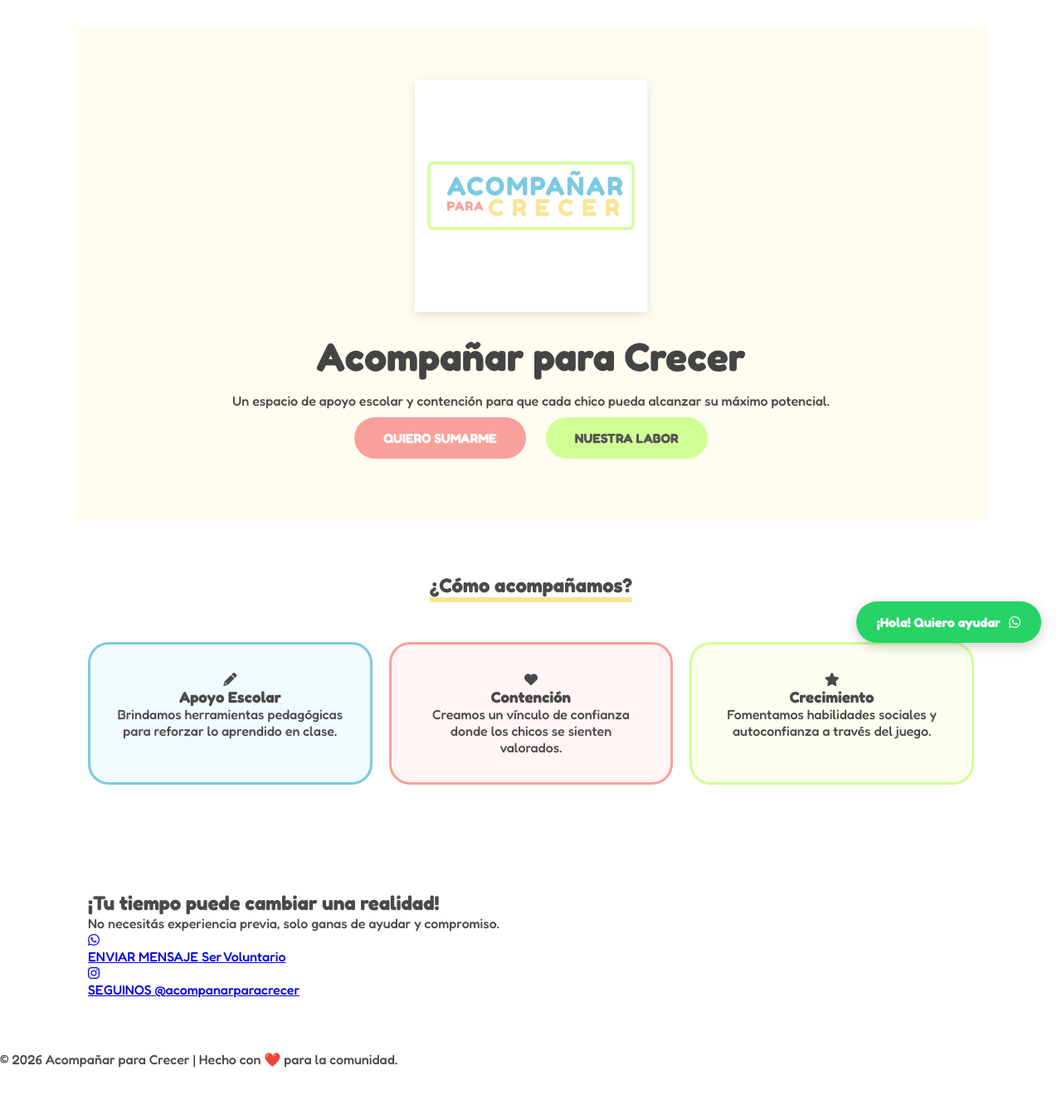
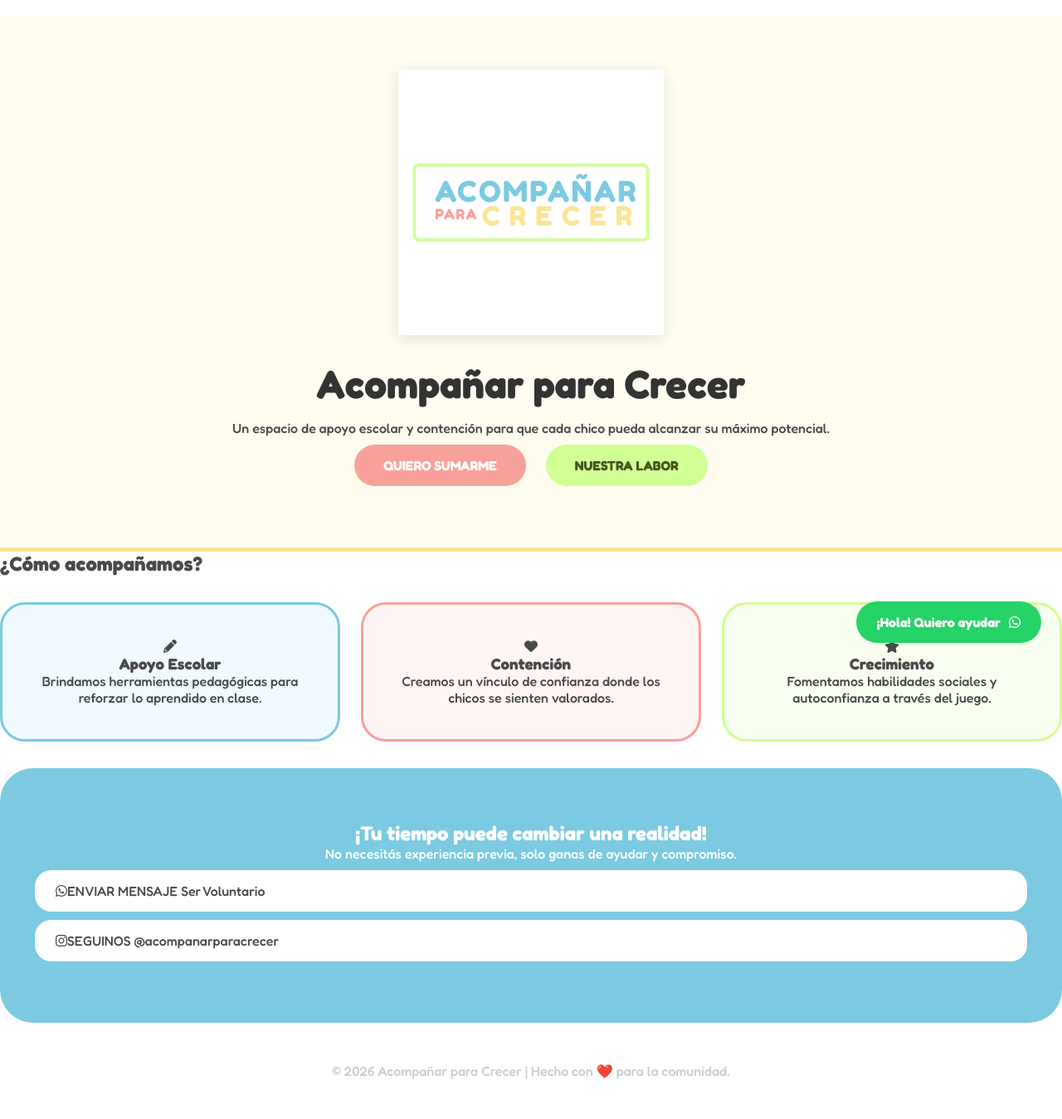
Before and after one commit to davidamaciel10/Acompa-ar-para-crecer, a plain HTML site: page index.html in a window 1280 px wide. Shown: the whole page at 83% size. Before the commit the page ends 1287 px from the top, so only its background shows below. Drawn offline with Linux system fonts and the light colour scheme.

Commit message:
Update styles.css

```diff
--- a/styles.css
+++ b/styles.css
@@ -2,7 +2,7 @@
     --color-celeste: #7bcae1;
     --color-rosa:    #f8a19a;
     --color-amarillo: #fae495;
-    --color-amarillo-suave: #fffdf0; /* Fondo más tranquilo */
+    --color-amarillo-suave: #fffdf0; /* Fondo pastel para que no sature */
     --color-verde:   #d1ff96;
     --color-texto:    #4a4a4a;
     --font-main: 'Fredoka', sans-serif;
@@ -13,42 +13,31 @@
 body {
     font-family: var(--font-main);
     color: var(--color-texto);
-    background-color: #fff;
+    background-color: #ffffff;
     scroll-behavior: smooth;
 }
 
-/* === HEADER SIMPLE === */
-header {
-    padding: 1rem;
-    text-align: center;
-    background: white;
-}
-
-header nav a {
-    text-decoration: none;
-    color: var(--color-celeste);
-    font-weight: 500;
-    margin: 0 15px;
-}
+header { height: 20px; } /* Solo un margen */
 
 /* === HERO: EL LOGO MÁS GRANDE === */
 .hero {
     background-color: var(--color-amarillo-suave);
     padding: 4rem 1rem;
     text-align: center;
+    border-bottom: 5px solid var(--color-amarillo);
 }
 
 .hero-logo img {
-    width: 280px; /* Mucho más grande que antes */
+    width: 320px; /* Tamaño mucho más visible */
     height: auto;
-    margin-bottom: 20px;
-    filter: drop-shadow(0 4px 6px rgba(0,0,0,0.1));
+    margin-bottom: 25px;
+    filter: drop-shadow(0 4px 10px rgba(0,0,0,0.1));
 }
 
 .hero h1 {
     font-size: 3rem;
-    color: #444;
     margin-bottom: 15px;
+    color: #333;
 }
 
 /* === BOTONES CON MEJOR CONTRASTE === */
@@ -59,57 +48,67 @@ header nav a {
     font-weight: 700;
     display: inline-block;
     margin: 10px;
-    transition: 0.3s;
+    transition: 0.3s ease;
 }
 
-.btn-rosa {
-    background: var(--color-rosa);
-    color: white;
-}
-
-.btn-verde {
-    background: var(--color-verde);
-    color: #555; /* Texto oscuro para que se lea bien sobre el verde claro */
-}
+.btn-rosa { background: var(--color-rosa); color: white; }
+.btn-verde { background: var(--color-verde); color: #445522; } /* Texto oscuro para legibilidad */
 
 .btn:hover { transform: translateY(-3px); box-shadow: 0 5px 15px rgba(0,0,0,0.1); }
 
-/* === CARDS Y SECCIONES === */
-section { padding: 4rem 1rem; max-width: 1100px; margin: 0 auto; }
-
-.section-title { text-align: center; margin-bottom: 3rem; }
-.section-title h2 { display: inline-block; border-bottom: 6px solid var(--color-amarillo); }
-
+/* === CARDS === */
 .grid-actividades {
     display: grid;
     grid-template-columns: repeat(auto-fit, minmax(280px, 1fr));
-    gap: 20px;
+    gap: 25px;
+    padding: 2rem 0;
 }
 
 .card {
-    padding: 2rem;
-    border-radius: 25px;
+    padding: 2.5rem;
+    border-radius: 30px;
     text-align: center;
     border: 3px solid transparent;
 }
 
 .card:nth-child(1) { background: #f0faff; border-color: var(--color-celeste); }
 .card:nth-child(2) { background: #fff5f4; border-color: var(--color-rosa); }
-.card:nth-child(3) { background: #fafff0; border-color: var(--color-verde); }
+.card:nth-child(3) { background: #f9fff0; border-color: var(--color-verde); }
 
-/* === WHATSAPP === */
+/* === CONTACTO Y WHATSAPP === */
+.contact-cta {
+    background: var(--color-celeste);
+    color: white;
+    padding: 4rem 2rem;
+    border-radius: 40px;
+    text-align: center;
+}
+
+.cta-btn-white {
+    background: white;
+    padding: 15px 25px;
+    border-radius: 20px;
+    display: flex;
+    align-items: center;
+    text-decoration: none;
+    color: var(--color-texto);
+    margin: 10px;
+}
+
 .wpp-float {
     position: fixed;
     bottom: 25px;
     right: 25px;
-    background-color: #25d366;
+    background: #25d366;
     color: white;
     padding: 15px 25px;
     border-radius: 50px;
-    text-decoration: none;
     display: flex;
     align-items: center;
     gap: 10px;
+    text-decoration: none;
     font-weight: 700;
-    box-shadow: 0 4px 15px rgba(0,0,0,0.2);
+    z-index: 1000;
 }
+
+footer { padding: 3rem; text-align: center; color: #ccc; }
```
